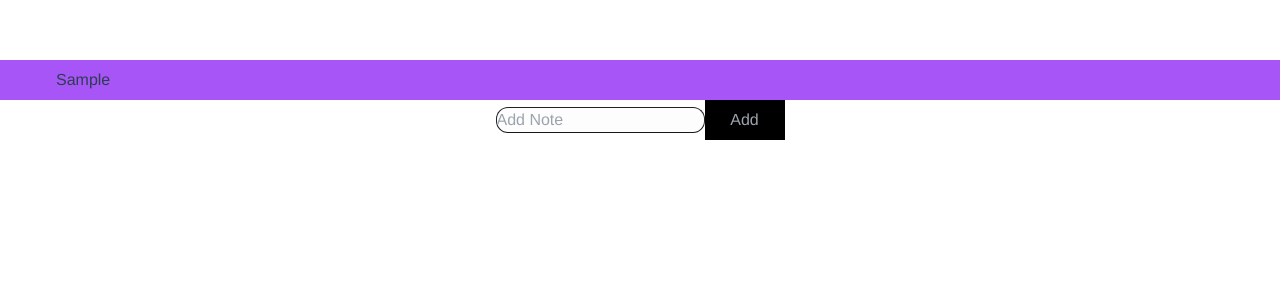
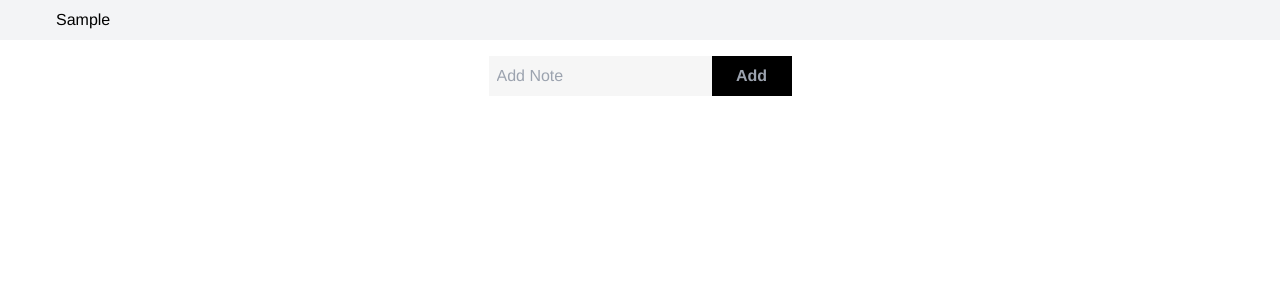
Before and after one commit to aalto95/pwa-notes, a Vue app: page / in a window 1280 px wide. Both pictures are taken after typing "Sample" into the empty fields and a click on the button "Add". Shown: the top 300 px of the page. Built offline with nearby package versions, Linux system fonts and the light colour scheme.

Commit message:
Fix styles

```diff
--- a/src/App.vue
+++ b/src/App.vue
@@ -4,10 +4,8 @@ import AddNote from './components/AddNote.vue'
 </script>
 
 <template>
-  <div class="container">
-    <Notes msg="Hello Vue 3 + Vite" />
-    <AddNote />
-  </div>
+  <Notes msg="Hello Vue 3 + Vite" />
+  <AddNote />
 </template>
 
 <style>
@@ -16,16 +14,7 @@ import AddNote from './components/AddNote.vue'
   -webkit-font-smoothing: antialiased;
   -moz-osx-font-smoothing: grayscale;
   text-align: center;
-  color: #2c3e50;
-  margin-top: 60px;
   overflow-x: hidden;
-}
-
-.container {
-  display: flex;
-  flex-direction: column;
-  justify-content: center;
-  align-items: center;
 }
 
 html, body {
--- a/src/components/AddNote.vue
+++ b/src/components/AddNote.vue
@@ -13,9 +13,9 @@ function addNote() {
 </script>
 
 <template>
-  <div>
-    <input v-model="note" @keyup.enter="addNote" placeholder="Add Note" type="text" class="bg-light-50 border-dark-400 border-b-dark-800 border-1 rounded-xl">
-    <button class="bg-black p-2 w-20 text-gray-400" @click="addNote">Add</button>
+  <div class="mt-4">
+    <input v-model="note" @keyup.enter="addNote" placeholder="Add Note" type="text" class="bg-light-400 border-dark-400 border-b-dark-800 p-2">
+    <button class="bg-black p-2 w-20 text-gray-400 font-bold" @click="addNote">Add</button>
   </div>
 </template>
 
--- a/src/components/Note.vue
+++ b/src/components/Note.vue
@@ -63,7 +63,7 @@ function deleteNote() {
 <template>
   <div class="flex touch-none">
     <div
-      class="bg-purple-500 w-screen flex p-2"
+      class="bg-gray-100 w-screen flex p-2"
       @mousemove="listenToMouseMove"
       @mousedown="listenToMouseDown"
       @mouseleave="listenToMouseUp"
@@ -72,10 +72,13 @@ function deleteNote() {
       @touchend="listenToTouchEnd"
       @touchmove="listenToTouchMove"
     >
-      <p class="translate-x-12">{{note}}</p>
+      <p class="translate-x-12 w-full text-left break-all">{{note}}</p>
     </div>
     <button class=" duration-500 bg-red-500 text-white" :class="[widthClass]" @click="deleteNote">
-      Удалить
+      Delete
+    </button>
+    <button class=" duration-500 bg-yellow-500 text-white" :class="[widthClass]">
+      Edit
     </button>
   </div>
 </template>
```
